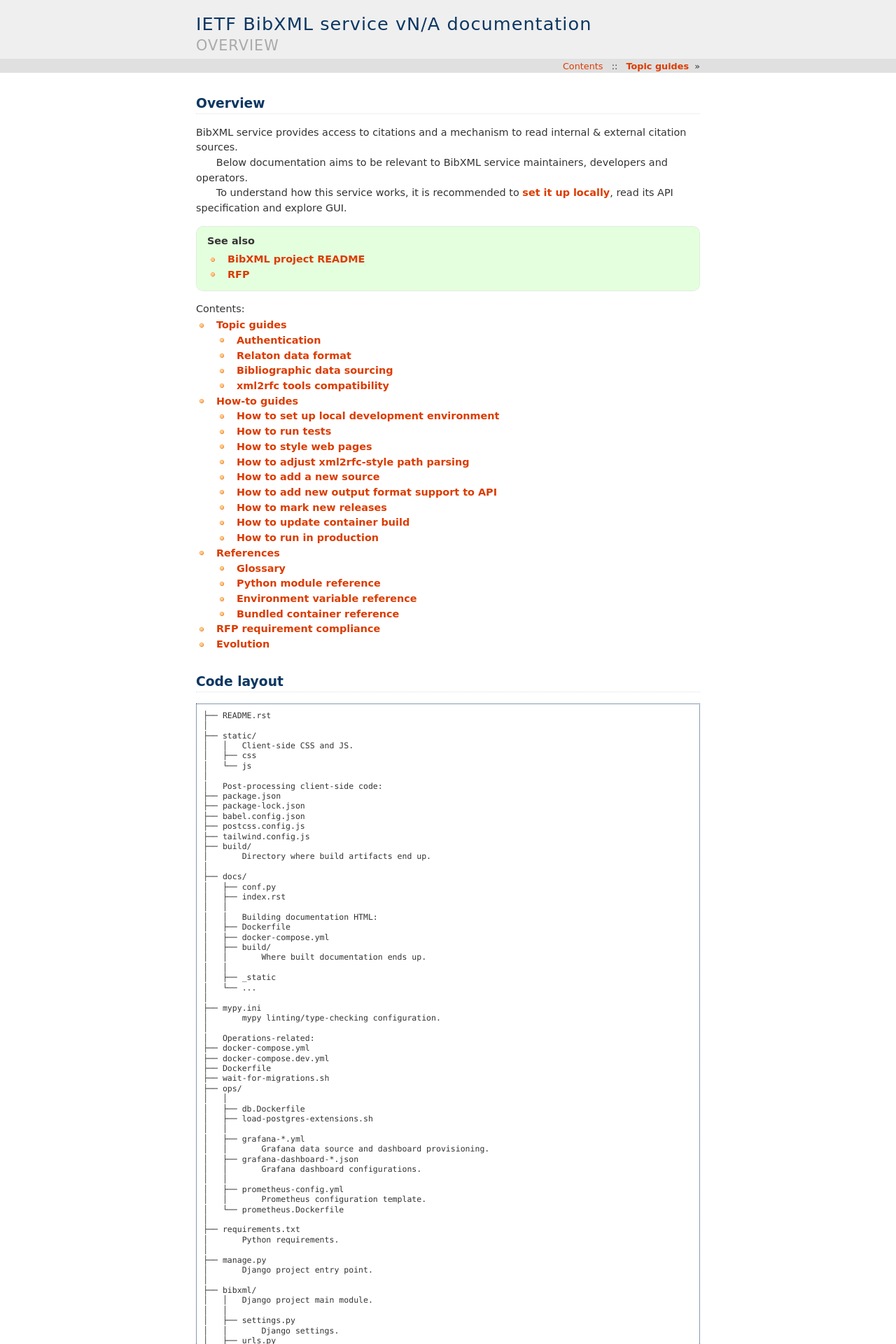
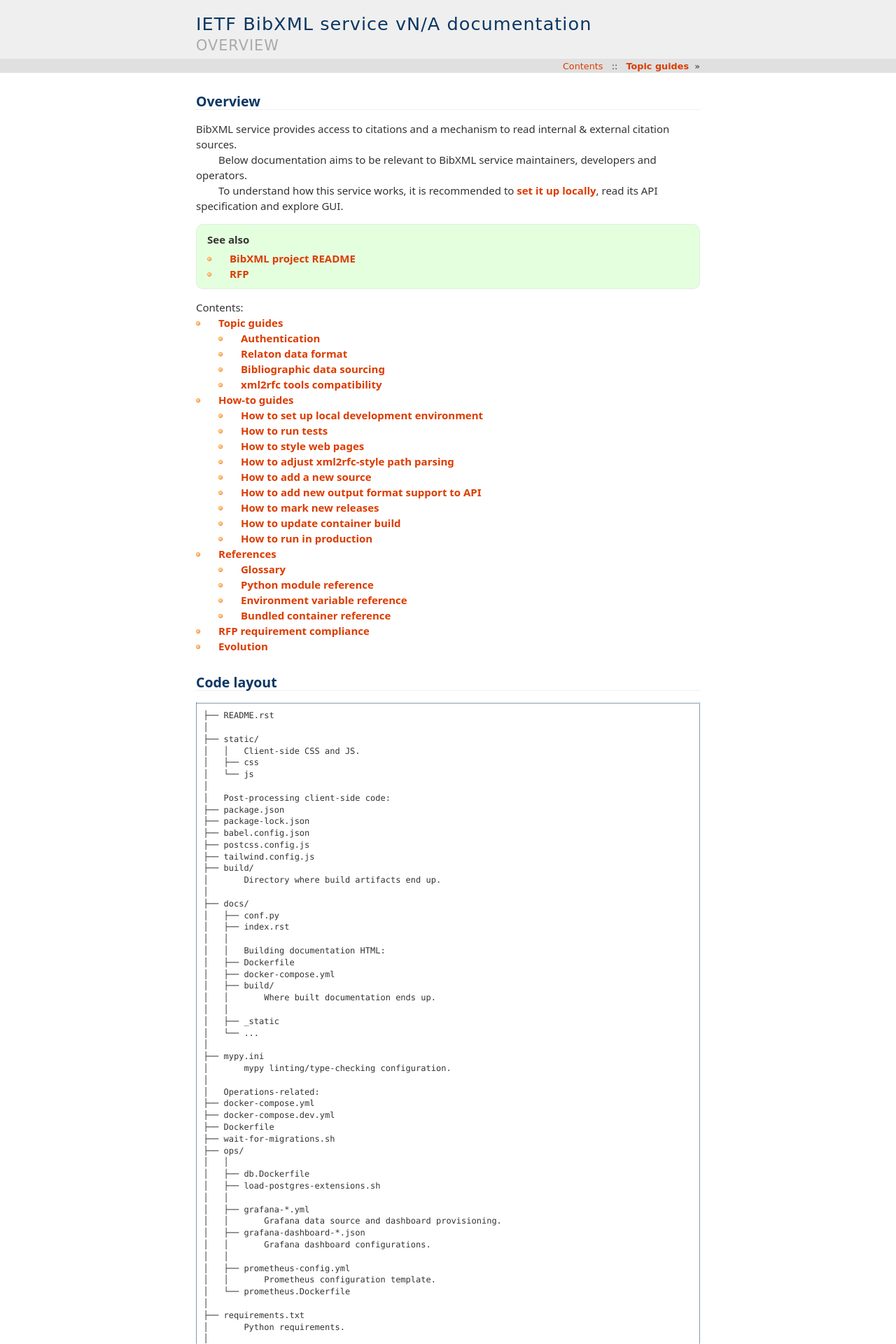
Before and after one commit to ietf-tools/bibxml-service, a Sphinx documentation site: the page built from docs/index.rst, in a window 1280 px wide. Shown: the top 1920 px of the page at 70% size. Built offline with Sphinx 7.4.7, drawn with Linux system fonts in a browser that asks for light colours; pages that are not in the unit, such as notebooks, are missing from menus.

Commit message:
docs: adjust typography for readability

```diff
--- /dev/null
+++ b/docs/_static/custom-haiku.css
@@ -0,0 +1,115 @@
+/* References */
+
+a.reference.external .viewcode-link .pre {
+  font-weight: normal;
+  opacity: 0.5;
+}
+
+a.reference.external .viewcode-link .pre::after {
+  content: " (GitHub)";
+  margin-right: 1em;
+}
+
+/*
+  Hide external link if internal source link is available.
+  Sadly, Sphinx doesn’t make internal links available for variables.
+*/
+a.reference.internal + a.reference.external {
+  display: none;
+}
+.py.data:not(:first-of-type) a.reference.external {
+  display: none;
+}
+
+
+/* Typography */
+body {
+  min-width: unset;
+  max-width: 50rem;
+}
+
+body > div.content {
+  font-family: ui-sans-serif, system-ui, -apple-system, BlinkMacSystemFont, "Segoe UI", Roboto, "Helvetica Neue", Arial, "Noto Sans", sans-serif, "Apple Color Emoji", "Segoe UI Emoji", "Segoe UI Symbol", "Noto Color Emoji";
+  font-size: 15px;
+  line-height: 22px;
+}
+
+ul, ol {
+  margin: 0;
+}
+ul {
+  padding: 0;
+}
+ol {
+  padding-left: 2rem;
+}
+
+body > div.content ul > li,
+body > div.content ol > li {
+  line-height: inherit;
+  margin: 0;
+}
+body > div.content ul > li {
+  background-position: 0 .55em;
+  padding-left: 2rem;
+}
+
+div.header h1 {
+  white-space: nowrap;
+}
+
+p {
+  break-inside: avoid;
+  margin-top: 0;
+  margin-bottom: 0;
+  text-align: left;
+}
+
+p:not(.admonition-title) + p {
+  text-indent: 2rem;
+}
+
+pre, code, span.pre {
+  font-family: ui-monospace, SFMono-Regular, Menlo, Monaco, Consolas, "Liberation Mono", "Courier New", monospace;
+}
+pre {
+  font-size: 80%;
+  line-height: 1.4;
+}
+:not(.reference):not(.toc-backref):not(h1) > code:not(.py),
+dl > dt > code:not(.py) {
+  padding: .15em .5em;
+}
+span.pre {
+  letter-spacing: -.025em;
+}
+section > .py > dd {
+  font-size: 90%;
+  line-height: 1.4;
+}
+
+div.topic {
+  margin: 1.5em 0;
+}
+
+dl {
+  margin-bottom: 10px;
+  margin-top: 10px;
+  line-height: 1.4;
+}
+section > .py > dt {
+  font-size: 90%;
+}
+
+
+
+/* Admonitions */
+
+.admonition.note {
+  padding-left: 15px;
+  background-image: none;
+}
+.admonition.important {
+  padding-left: 15px;
+  background-color: #ffddbb;
+}
--- a/docs/_static/custom.css
+++ /dev/null
@@ -1,43 +0,0 @@
-a.reference.external .viewcode-link .pre {
-  font-weight: normal;
-  opacity: 0.5;
-}
-
-a.reference.external .viewcode-link .pre::after {
-  content: " (GitHub)";
-  margin-right: 1em;
-}
-
-/*
-Hide external link if internal source link is available.
-Sadly, Sphinx doesn’t make internal links available for variables.
-*/
-a.reference.internal + a.reference.external {
-  display: none;
-}
-.py.data:not(:first-of-type) a.reference.external {
-  display: none;
-}
-
-
-body {
-  min-width: unset;
-  max-width: 50rem;
-}
-div.header h1 {
-  white-space: nowrap;
-}
-p {
-  break-inside: avoid;
-  margin-top: 0;
-  margin-bottom: 0;
-  text-align: left;
-}
-p:not(.admonition-title) + p {
-  text-indent: 2em;
-}
-
-pre, code {
-  font-size: 80%;
-  font-family: ui-monospace, SFMono-Regular, Menlo, Monaco, Consolas, "Liberation Mono", "Courier New", monospace;
-}
--- a/docs/conf.py
+++ b/docs/conf.py
@@ -67,7 +67,9 @@
 }
 
 html_css_files = [
-    'custom.css',
+    'custom-haiku.css',
+]
+html_js_files = [
 ]
 
 autodoc_member_order = 'bysource'
```
